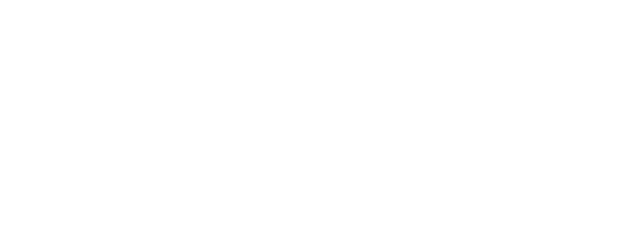
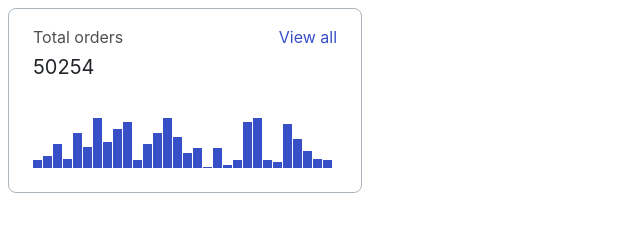
Before and after one commit to js-tasks-ru/htmlcss-20210916_protagoras-from-abdera, a website: page 04-lection2/01-histogram/index.html in a window 1280 px wide. Shown: the whole page, without its empty margins (0-640 px from the left). Drawn offline with Linux system fonts and the light colour scheme.

Commit message:
Implement histogram.

```diff
--- a/04-lection2/01-histogram/histogram.css
+++ b/04-lection2/01-histogram/histogram.css
@@ -0,0 +1,94 @@
+.histogram {
+    display: flex;
+    flex-direction: column;
+    width: 354px;
+    height: 185px;
+    border-radius: 8px;
+    background-color: var(--white);
+    border: 1px solid var(--grey-3);
+    box-sizing: border-box;
+    padding: 16px 24px 24px 24px;
+}
+
+.histogram__header {
+    display: flex;
+    justify-content: space-between;
+}
+
+.histogram__title {
+    font-family: 'Inter', sans-serif;
+    font-style: normal;
+    font-weight: normal;
+    font-size: 16px;
+    line-height: 24px;
+    color: var(--black);
+    opacity: 0.8;
+    margin: 0;
+}
+
+.histogram__link {
+    font-family: 'Inter', sans-serif;
+    font-style: normal;
+    font-weight: normal;
+    font-size: 16px;
+    line-height: 24px;
+    text-align: right;
+    margin: 0;
+}
+
+.histogram__header a {
+    text-decoration: none;
+    color: var(--blue);
+}
+
+.histogram__number {
+    flex-grow: 1;
+    margin-top: 5px;
+}
+
+.histogram__number > h4 {
+    font-family: 'Inter', sans-serif;
+    font-style: normal;
+    font-weight: normal;
+    font-size: 20px;
+    line-height: 26px;
+    color: var(--black);
+    margin: 0;
+}
+
+.histogram__chart {
+    display: flex;
+    height: 50px;
+    width: 300px;
+    align-items: baseline;
+}
+
+.histogram__column {
+    background-color: var(--blue);
+    margin-right: 1px;
+    flex-grow: 1;
+}
+
+.histogram__column-1 { height: 1px;}
+.histogram__column-3 { height: 3px;}
+.histogram__column-6 { height: 6px;}
+.histogram__column-8 { height: 8px;}
+.histogram__column-9 { height: 9px;}
+.histogram__column-12 { height: 12px;}
+.histogram__column-15 { height: 15px;}
+.histogram__column-17 { height: 17px;}
+.histogram__column-20 { height: 20px;}
+.histogram__column-21 { height: 21px;}
+.histogram__column-24 { height: 24px;}
+.histogram__column-26 { height: 26px;}
+.histogram__column-29 { height: 29px;}
+.histogram__column-31 { height: 31px;}
+.histogram__column-32 { height: 32px;}
+.histogram__column-35 { height: 35px;}
+.histogram__column-37 { height: 37px;}
+.histogram__column-39 { height: 39px;}
+.histogram__column-41 { height: 41px;}
+.histogram__column-44 { height: 44px;}
+.histogram__column-46 { height: 46px;}
+.histogram__column-48 { height: 48px;}
+.histogram__column-50 { height: 50px;}
--- a/04-lection2/01-histogram/index.html
+++ b/04-lection2/01-histogram/index.html
@@ -6,6 +6,48 @@
         <link rel="stylesheet" href="./histogram.css">
     </head>
     <body>
-
+        <div class="histogram">
+            <div class="histogram__header">
+                <p class="histogram__title">Total orders</p>
+                <a href="#">
+                    <p class="histogram__link">View all</p>
+                </a>
+            </div>
+            <div class="histogram__number">
+                <h4>50254</h4>
+            </div>
+            <div class="histogram__chart">
+                <div class="histogram__column histogram__column-8"></div>
+                <div class="histogram__column histogram__column-12"></div>
+                <div class="histogram__column histogram__column-24"></div>
+                <div class="histogram__column histogram__column-9"></div>
+                <div class="histogram__column histogram__column-35"></div>
+                <div class="histogram__column histogram__column-21"></div>
+                <div class="histogram__column histogram__column-50"></div>
+                <div class="histogram__column histogram__column-26"></div>
+                <div class="histogram__column histogram__column-39"></div>
+                <div class="histogram__column histogram__column-46"></div>
+                <div class="histogram__column histogram__column-8"></div>
+                <div class="histogram__column histogram__column-24"></div>
+                <div class="histogram__column histogram__column-35"></div>
+                <div class="histogram__column histogram__column-50"></div>
+                <div class="histogram__column histogram__column-31"></div>
+                <div class="histogram__column histogram__column-15"></div>
+                <div class="histogram__column histogram__column-20"></div>
+                <div class="histogram__column histogram__column-1"></div>
+                <div class="histogram__column histogram__column-20"></div>
+                <div class="histogram__column histogram__column-3"></div>
+                <div class="histogram__column histogram__column-8"></div>
+                <div class="histogram__column histogram__column-46"></div>
+                <div class="histogram__column histogram__column-50"></div>
+                <div class="histogram__column histogram__column-8"></div>
+                <div class="histogram__column histogram__column-6"></div>
+                <div class="histogram__column histogram__column-44"></div>
+                <div class="histogram__column histogram__column-29"></div>
+                <div class="histogram__column histogram__column-17"></div>
+                <div class="histogram__column histogram__column-9"></div>
+                <div class="histogram__column histogram__column-8"></div>
+            </div>
+        </div>
     </body>
 </html>
```
